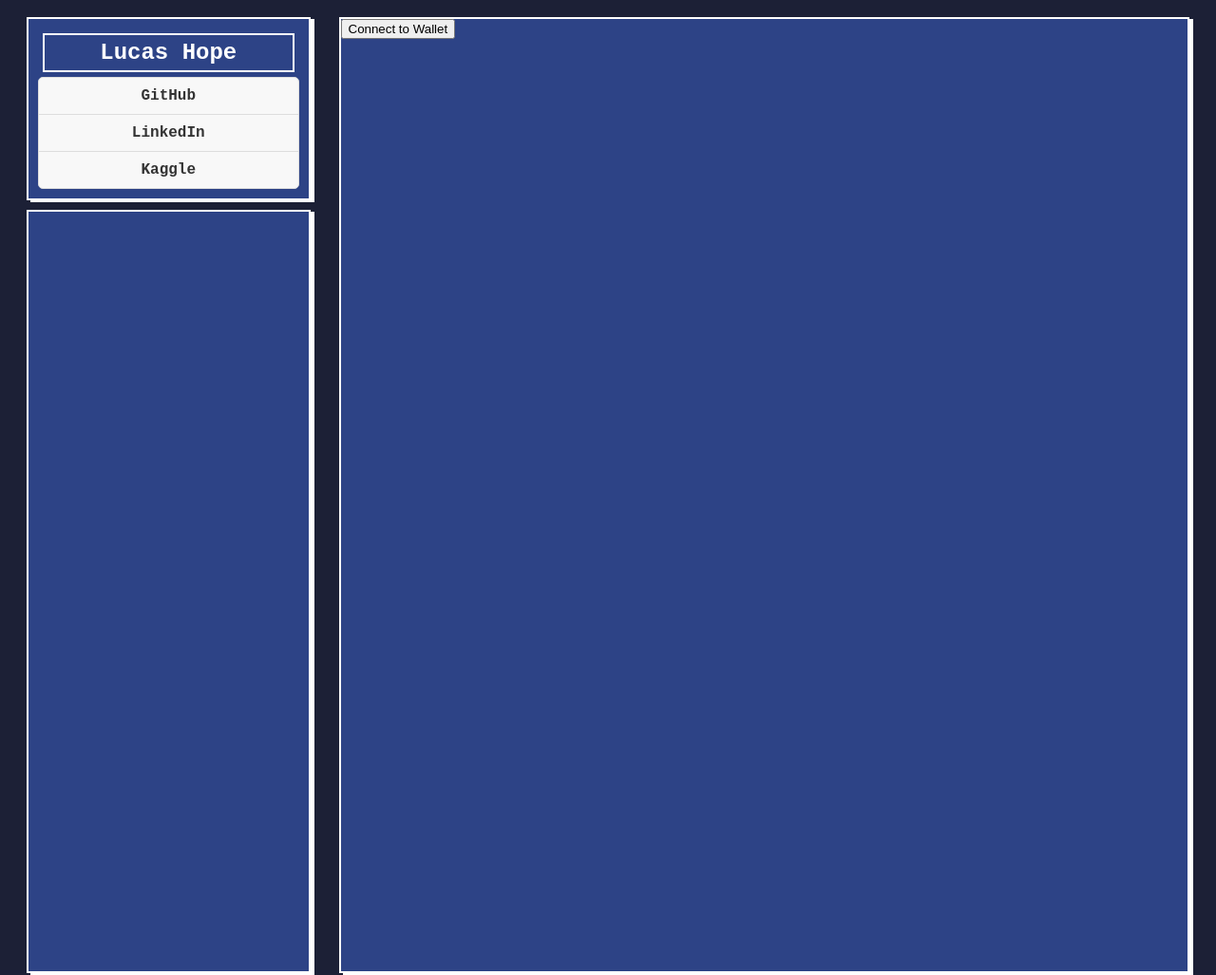
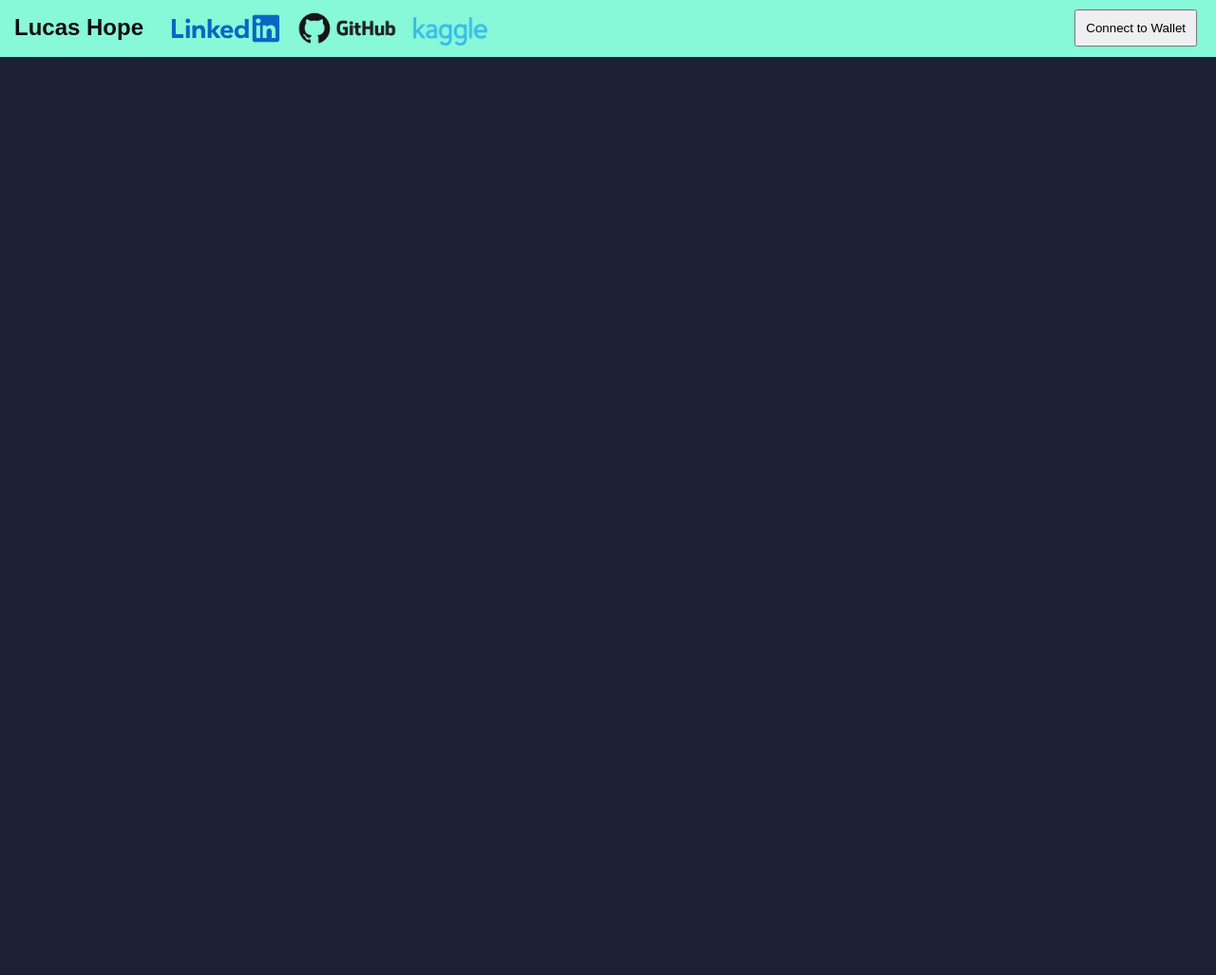
Before and after one commit to lucasfhope/developer-website, a website: page index.html in a window 1280 px wide. Shown: the whole page at 95% size. After the commit the page ends 800 px from the top, so only its background shows below. Drawn offline with Linux system fonts and the light colour scheme.

Commit message:
header with names, links, eth wallet connection

```diff
--- a/index.html
+++ b/index.html
@@ -7,29 +7,22 @@
 </head>
 
 <body>
+    <header>
+        <h2 id="name" class="header"> Lucas Hope</h2>
+        <a href="https://github.com/lucasfhope">
+            <img src="./images/github-logo.png" alt="github" id="github" class="header">
+        </a>
+        <a href="https://www.linkedin.com/in/lucasfh35/">
+            <img src="./images/linkedin-logo.svg" alt="linkedin" id="linkedin" class="header">
+        </a>
+        <a href="https://www.kaggle.com/lucasfhope">
+            <img src="./images/kaggle-logo.png" alt="kaggle" id="kaggle" class="header">
+        </a>
+        <button id="wallet-connect" class="header">Connect to Wallet</button>
+    </header>>
+
     <div class="main">
-        <div class="left section">
-            <div id="profile" class="container">
-                <h2 id="name"> Lucas Hope </h2>
-                <div>
-                    <ul class="links">
-                        <li><a href="https://github.com/lucasfhope" target="_blank" rel="noopener noreferrer">GitHub</a></li>
-                        <li><a href="https://www.linkedin.com/in/lucasfh35/" target="_blank" rel="noopener noreferrer">LinkedIn</a></li>
-                        <li><a href="https://www.kaggle.com/lucasfhope" target="_blank" rel="noopener noreferrer">Kaggle</a></li>
-                    </ul>
-                </div>
-            </div>
-            <div id="bottom" class="container">
 
-            </div>
-        </div>
-        <div class="right section">
-            <div id="fund-me" class="container">
-                <button id="wallet-connect">Connect to Wallet</button>
-
-
-            </div>
-        </div>
 
     </div>
 
--- a/styles.css
+++ b/styles.css
@@ -5,102 +5,51 @@ body {
     color: #fff;
     font-family: monospace;
     font-size: 16px;
-}
-
-div.main {
-    display: flex;
-}
-
-div.main .left {
-    flex: 1;
-    margin-left: 20px;
-    margin-right: 30px;
-    display: flex;
-    flex-direction: column;
-}
-
-div.main .right {
-    flex: 3;
-    margin-right: 20px;
-}
-
-div.main .section {
-    margin-top: 10px;
-    margin-bottom: 10px;
+    position: relative;
 }
 
 
-/* Containers */
-div.container {
-    box-sizing: border-box;
-    border: 2px solid white;
-    background-color: #2d4386;
-    box-shadow: 4px 2px 0px 0px #fff;
+header {
+    background-color: #87f8d8;
+    color: rgb(17, 16, 16);
+    position: fixed;
+    height: 60px;
+    width: 100vw;
+    top: 0;
+    left: 0;
+    z-index: 1;
 }
 
-div.container#profile  {
-    flex: 1;
-    padding: 10px;
-    margin-bottom: 10px;
-    text-align: center;
+.header {
+    position: absolute;
 }
 
-div.container#profile h2#name {
-    border: 2px solid white;
-    padding: 5px;
-    margin: 5px;
+#wallet-connect {
+    right: 10px;
+    margin: 10px;
+    padding: 10px;
 }
 
-div.container#bottom {
-    flex:3;
-    padding-bottom: 800px;
+#name {
+    left: 15px;
+    top: -5px;
+    font-family: fantasy;
 }
 
-div.container#fund-me {
-    height: 100%;
+#github {
+    height: 45px;
+    top: 8px;
+    left: 310px;
 }
 
+#linkedin {
+    height: 30px;
+    top: 15px;
+    left: 180px;
+}
 
-
-
-
-
-
-
-
-
-
-/* Links */
-ul.links {
-    list-style: none;  /* Remove default bullets */
-    margin: 0;
-    padding: 0;
-    background: #f8f8f8;  /* Light background color */
-    border: 1px solid #ddd;
-    border-radius: 5px;
-    max-width: 400px;  /* Optional: limit the width */
-  }
-
-  ul.links li {
-    padding: 10px 15px;
-    border-bottom: 1px solid #ddd;
-    transition: background 0.3s;
-  }
-
-  ul.links li:last-child {
-    border-bottom: none;
-  }
-
-  ul.links li:hover {
-    background: #eaeaea;
-  }
-
-  ul.links li a {
-    text-decoration: none;
-    color: #333;
-    font-weight: bold;
-  }
-
-  ul.links li a:hover {
-    color: #2d4386;
-  }
+#kaggle {
+    height: 30px;
+    top: 18px;
+    left: 435px;
+}
```
Also changed, not shown: images/github-logo.png (added), images/kaggle-logo.png (added), images/linkedin-logo.svg (added).
